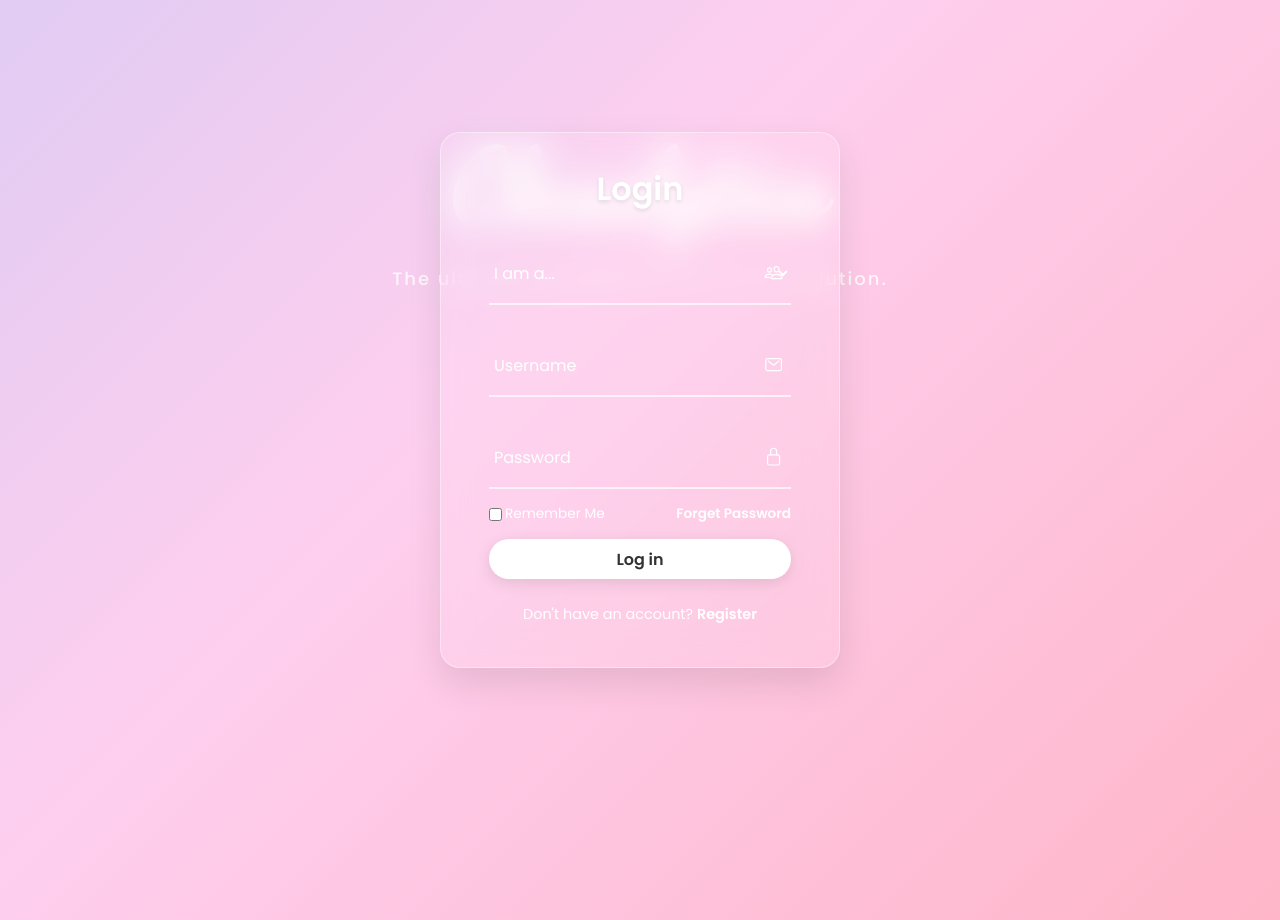
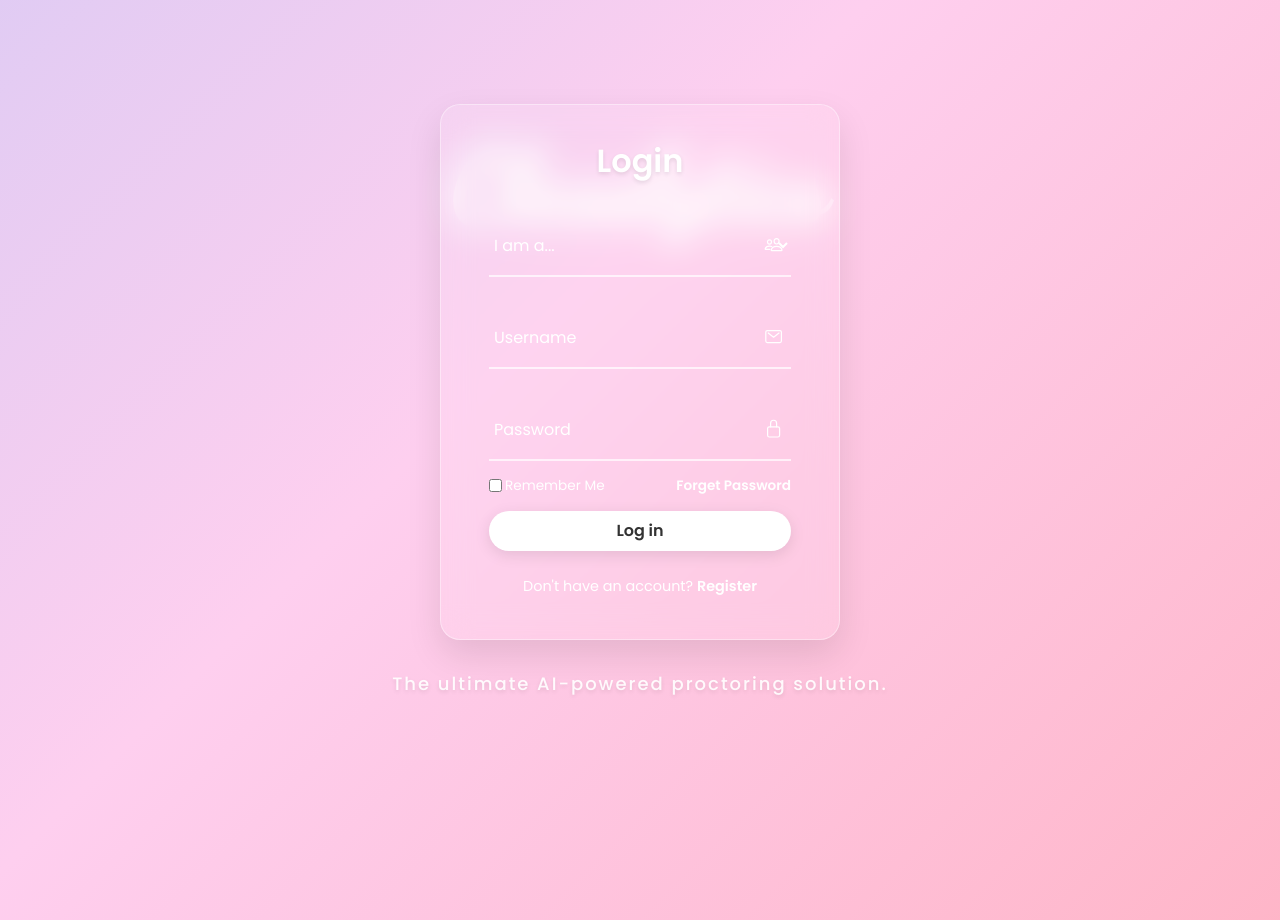
Before and after one commit to adityat27/Python_Sem4_google_forms, a Flask app: page / in a window 1280 px wide. Run offline with Flask 3, Linux system fonts and the light colour scheme.

Commit message:
dubugging 2.6.2

```diff
--- a/app/templates/login.html
+++ b/app/templates/login.html
@@ -19,6 +19,7 @@
 
         body {
             display: flex;
+            flex-direction: column;
             justify-content: center;
             align-items: center;
             min-height: 100vh;
@@ -66,13 +67,17 @@
             animation: drawText 4s ease-in-out forwards, glowText 3s ease-in-out infinite alternate 4s;
         }
 
-        .sub-text {
-            font-size: 18px;
-            fill: rgba(255, 255, 255, 0);
-            font-weight: 500;
-            letter-spacing: 2px;
-            animation: fadeIn 2s ease forwards 3s;
-        }
+        .tagline {
+    margin-top: 30px;
+    font-size: 18px;
+    color: rgba(255, 255, 255, 0.9);
+    font-weight: 500;
+    letter-spacing: 2px;
+    z-index: 10;
+    text-shadow: 0 2px 4px rgba(0,0,0,0.1);
+    opacity: 0;
+    animation: fadeInText 2s ease forwards 3s;
+}
 
         @keyframes drawText {
             100% { stroke-dashoffset: 0; fill: rgba(255, 255, 255, 1); }
@@ -83,11 +88,11 @@
             100% { filter: drop-shadow(0 0 20px rgba(255,255,255,0.9)); }
         }
 
-        @keyframes fadeIn {
-            to { fill: rgba(255, 255, 255, 0.8); }
-        }
+       @keyframes fadeInText {
+    to { opacity: 1; } /
+}
 
-        /* --- LOGIN FORM UI (Glassmorphism) --- */
+        /* --- LOGIN FORM UI --- */
         section {
             position: relative;
             z-index: 10; /* Keeps form above the background animation */
@@ -249,7 +254,6 @@
     <div class="background-animation">
         <svg viewBox="0 0 800 200" class="cursive-svg">
             <text x="50%" y="40%" dominant-baseline="middle" text-anchor="middle" class="cursive-text">Classlytics</text>
-            <text x="50%" y="80%" dominant-baseline="middle" text-anchor="middle" class="sub-text">The ultimate AI-powered proctoring solution.</text>
         </svg>
     </div>
 
@@ -295,5 +299,6 @@
             </div>
         </form>
     </section>
+    <p class="tagline">The ultimate AI-powered proctoring solution.</p>
 </body>
 </html>
```
